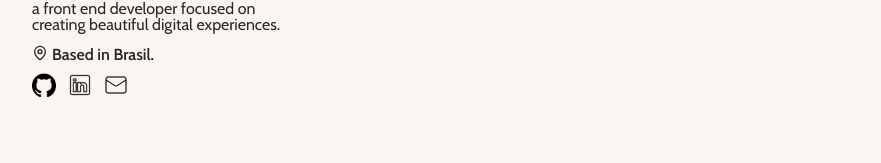
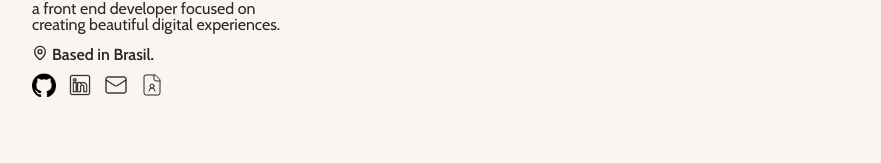
Before and after one commit to mateushedp/portfolio, a Next.js app: page / in a window 1280 px wide. Shown: the part 540-703 px from the top of the page, without its empty margins (199-1080 px from the left). Built offline with nearby package versions, Linux system fonts and the light colour scheme.

Commit message:
feat: add CV download link

```diff
--- a/src/pages/index.tsx
+++ b/src/pages/index.tsx
@@ -1,4 +1,4 @@
-import { MapPin, MoveRight } from "lucide-react";
+import { MapPin, MoveRight, FileUser } from "lucide-react";
 import ProjectRow from "@/components/project-row";
 import TechBadge from "@/components/tech-badge";
 import { useState } from "react";
@@ -76,6 +76,13 @@ function Home() {
 								<a href="https://github.com/mateushedp" target="_blank"><img src="/icons/github.png" className="w-6 h-6" alt="Github icon" /></a>
 								<a href="https://www.linkedin.com/in/mateus-pacheco-02b675153/" target="_blank"><img src="/icons/linkedin.png" className="w-6 h-6" alt="Linkedin icon" /></a>
 								<a href="mailto:mateushedlundp@gmail.com" aria-label="Send Email"><img src="/icons/mail.png" className="w-6 h-6" alt="Mail icon" /></a>
+								<a
+									href="/cv.pdf"
+									download
+									aria-label="Download CV"
+								>
+									<FileUser strokeWidth={1} />
+								</a>
 							</div>
 						</div>
 					</div>
```
Also changed, not shown: 1 other file (tests, documents, lock files or other folders).
